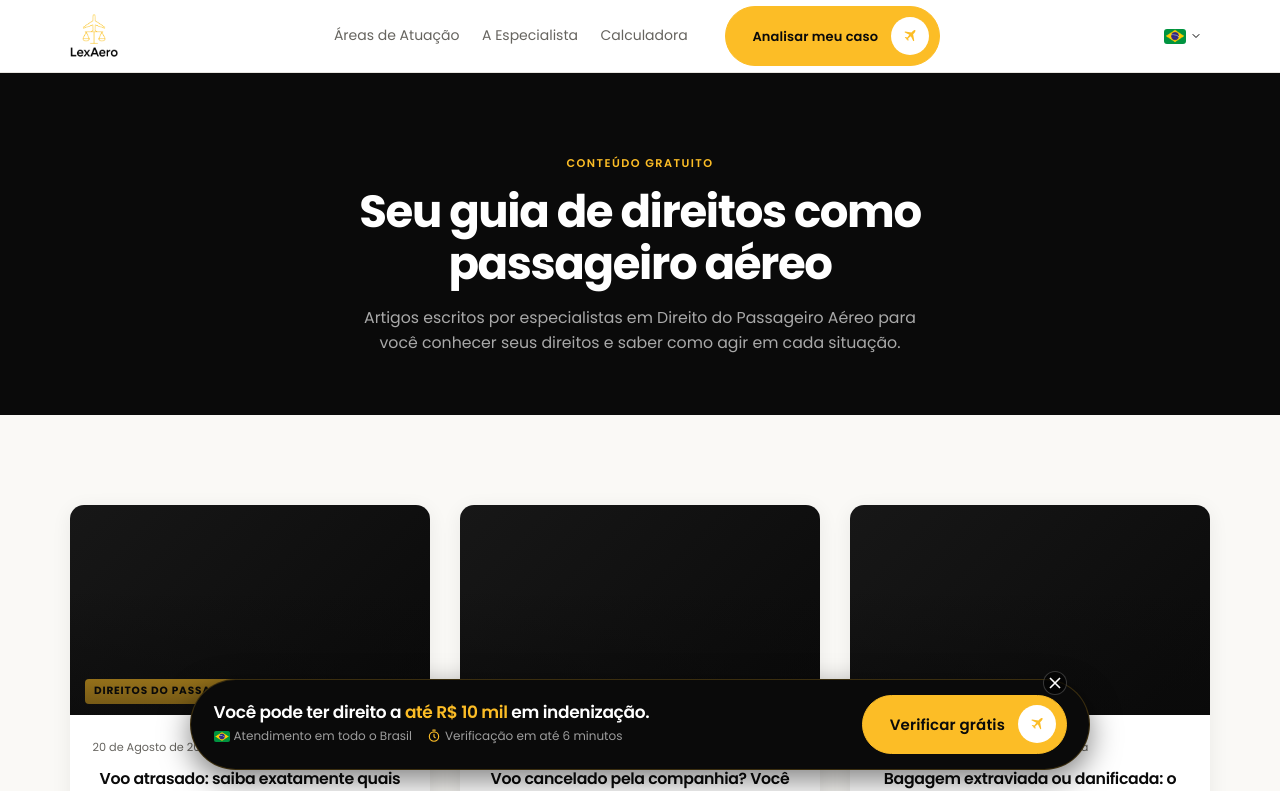
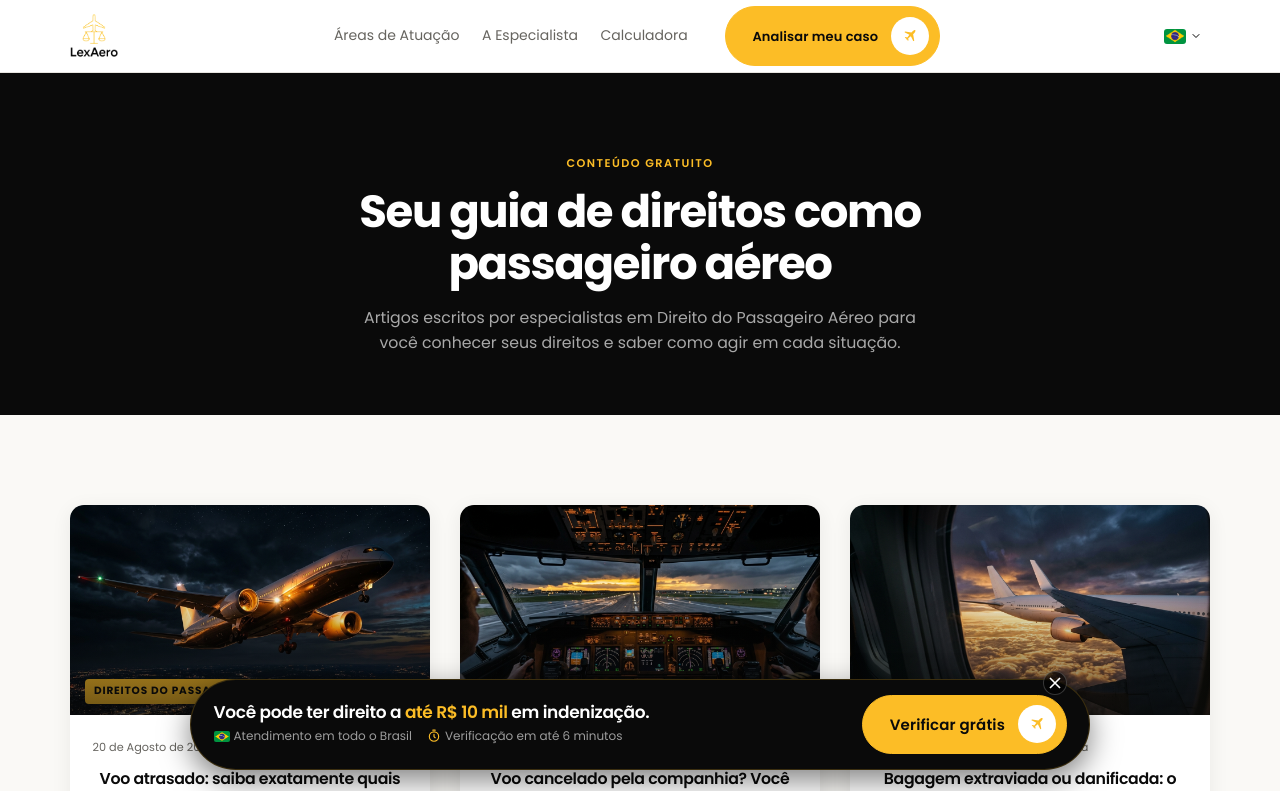
Before and after one commit to t0non/lpLexAero, a Next.js app: page /blog in a window 1280 px wide. Shown: the top 791 px of the page. Built offline with nearby package versions, Linux system fonts and the light colour scheme.

Commit message:
fix: render actual cover images on blog cards instead of placeholders

```diff
--- a/src/app/blog/page.js
+++ b/src/app/blog/page.js
@@ -31,7 +31,15 @@ export default function BlogPage() {
           <div className="blog-grid">
             {blogPosts.map((post) => (
               <article key={post.slug} className="blog-card">
-                <div className="blog-card__image-wrap blog-card__image-wrap--placeholder">
+                <div className="blog-card__image-wrap" style={{ position: "relative", overflow: "hidden", borderRadius: "12px 12px 0 0", aspectRatio: "16/9", background: "#111" }}>
+                  {post.coverImage && (
+                    <img
+                      src={post.coverImage}
+                      alt={post.title}
+                      loading="lazy"
+                      style={{ width: "100%", height: "100%", objectFit: "cover", display: "block" }}
+                    />
+                  )}
                   <span className="blog-card__category">{post.category}</span>
                   <div className="blog-card__image-overlay" />
                 </div>
```
